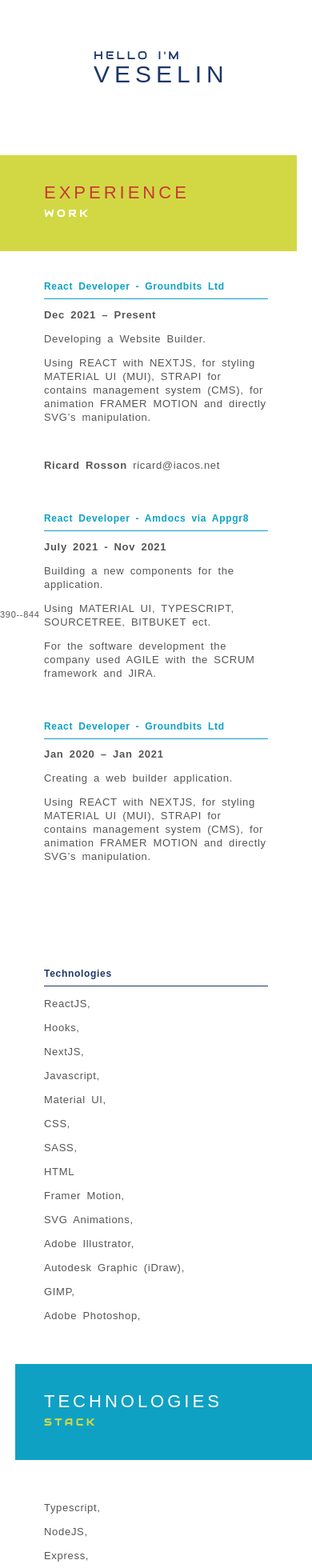
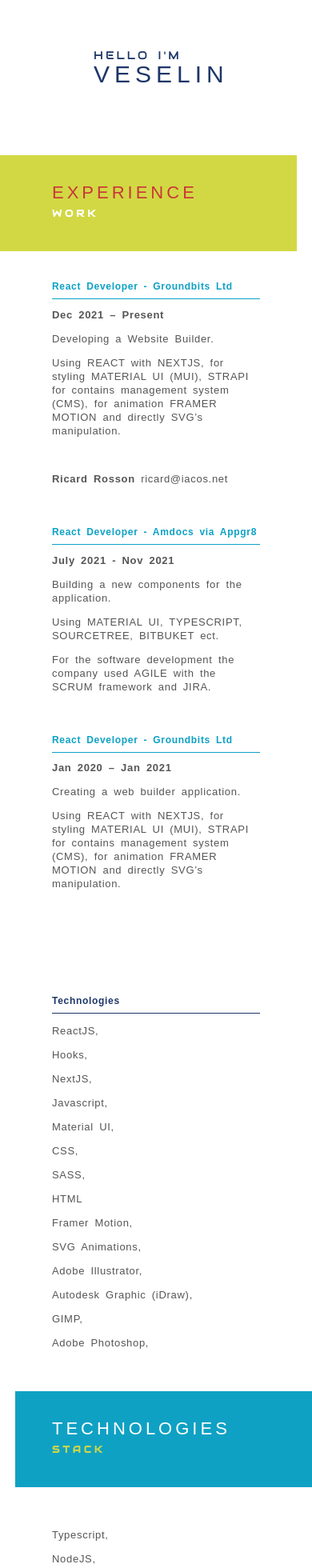
Before and after one commit to bacc0/trayanovCV, a Next.js app: page / in a window 390 px wide. Shown: the top 1960 px of the page at 80% size. Built offline with nearby package versions, Linux system fonts and the light colour scheme.

Commit message:
W-H removed

```diff
--- a/pages/index.js
+++ b/pages/index.js
@@ -34,8 +34,8 @@ export default function Home() {
      return (
           <section className='pages-wrapper'>
              < HomePage W_screenSize={W_screenSize}/>
-             {W_screenSize}--
-             {H_screenSize}
+             {/* {W_screenSize}--
+             {H_screenSize} */}
              {/* < Tech/>
              < About/> */}
 
--- a/styles/styles.css
+++ b/styles/styles.css
@@ -137,7 +137,7 @@ body .pages-wrapper .page .page-nav .title-container .title {
   body .pages-wrapper .page .page-body .page-body-left .container-left-accent .left-accent {
     width: 236px;
     height: 100%;
-    margin-left: calc((100vw - 280px) / 2);
+    margin-left: calc((100vw - 260px) / 2);
   }
   body .pages-wrapper .page .page-body .page-body-left .container-content-left {
     width: 100%;
@@ -151,7 +151,7 @@ body .pages-wrapper .page .page-nav .title-container .title {
             justify-content: center;
   }
   body .pages-wrapper .page .page-body .page-body-left .container-content-left .content-left {
-    width: 280px;
+    width: 260px;
     min-height: 100px;
     padding-bottom: 39px;
   }
@@ -169,7 +169,7 @@ body .pages-wrapper .page .page-nav .title-container .title {
   body .pages-wrapper .page .page-body .page-body-right .container-right-accent .right-accent {
     width: 236px;
     height: 100%;
-    margin-left: calc((100vw - 280px) / 2 - 38px);
+    margin-left: calc((100vw - 260px) / 2 - 38px);
   }
   body .pages-wrapper .page .page-body .page-body-right .container-content-right {
     width: 100%;
@@ -183,7 +183,7 @@ body .pages-wrapper .page .page-nav .title-container .title {
             justify-content: center;
   }
   body .pages-wrapper .page .page-body .page-body-right .container-content-right .content-right {
-    width: 280px;
+    width: 260px;
     min-height: 100px;
     padding-bottom: 39px;
   }
--- a/styles/styles.scss
+++ b/styles/styles.scss
@@ -2,7 +2,7 @@ $distance-middle-half: 19px;
 $distance-middle-full: $distance-middle-half * 2;
 
 $element-width: 236px;
-$element-width-mobile: 280px;
+$element-width-mobile: 260px;
 
 
 $title-width: ($element-width + $distance-middle-half) * 2;
@@ -168,7 +168,7 @@ body {
                                         ////  background-color: #f4350033;
                                         width: $element-width;
                                         height: 100%;
-                                        margin-left: calc((100vw - 280px) / 2);
+                                        margin-left: calc((100vw - 260px) / 2);
                                    }
                               }
 
@@ -213,7 +213,7 @@ body {
                                         // border: 0.3px solid #ff0000;
                                         width: $element-width;
                                         height: 100%;
-                                        margin-left: calc((100vw - 280px) / 2 - 38px);
+                                        margin-left: calc((100vw - 260px) / 2 - 38px);
                                         // margin-left: 150px;
                                    }
                               }
```
